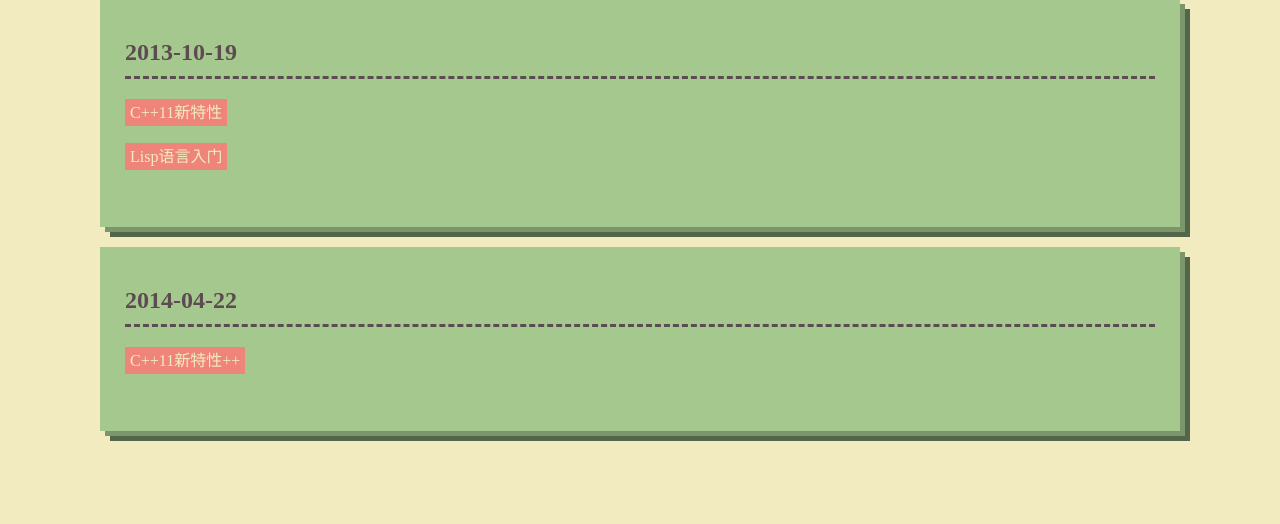
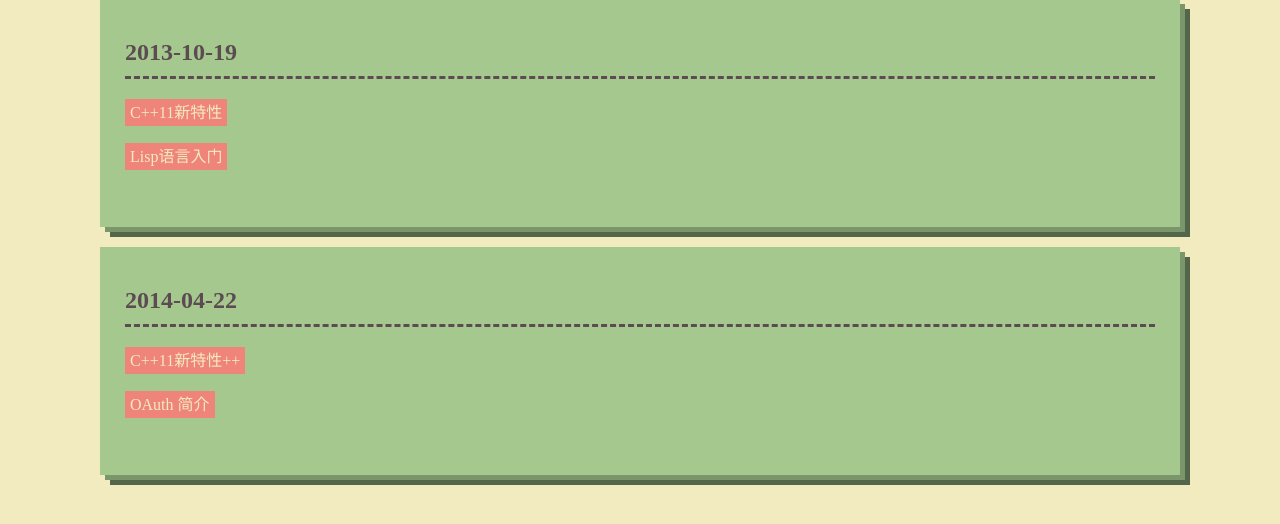
Before and after one commit to sjtu-outsight/outsight, a plain HTML site: page index.html in a window 1280 px wide. Shown: the part 118-642 px from the top of the page. Drawn offline with Linux system fonts and the light colour scheme.

Commit message:
Update index.html
Add link to "intro to OAuth"

```diff
--- a/index.html
+++ b/index.html
@@ -19,6 +19,7 @@
                 <h2>2014-04-22</h2>
                 <hr>
                 <p><a href="20140422/c++11stl/index.html">C++11新特性++</a></p>
+                <p><a href="http://slides.com/amesists/oauth">OAuth 简介</a></p>
             </div>
         </div>
     </body>
```
